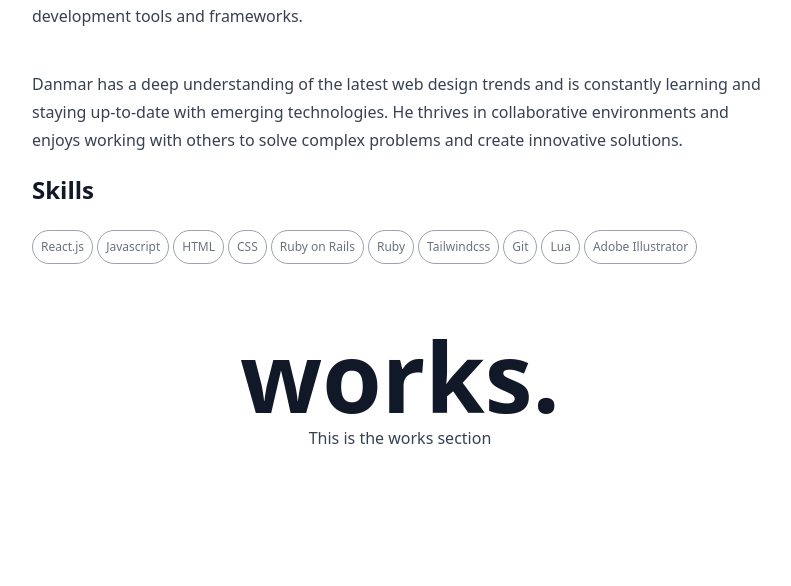
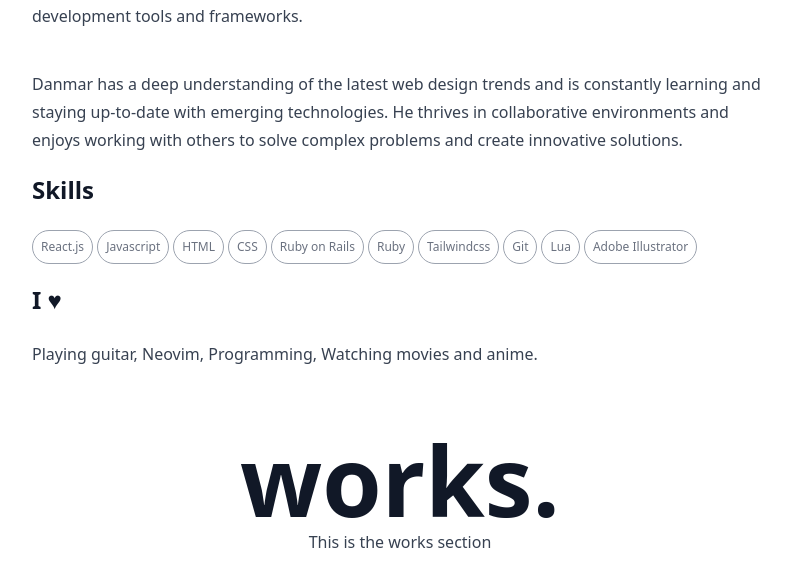
Before and after one commit to danjvarela/personal-website, a Next.js app: page / in a window 1280 px wide. Shown: the part 1391-1977 px from the top of the page, without its empty margins (240-1031 px from the left). Built offline with nearby package versions, Linux system fonts and the light colour scheme.

Commit message:
Add hobbies

```diff
--- a/src/components/About.tsx
+++ b/src/components/About.tsx
@@ -24,6 +24,8 @@ export default function About() {
           ))
         }
       </div>
+      <h2 className="w-full text-left mt-5">I ♥</h2>
+      <p className="w-full">Playing guitar, Neovim, Programming, Watching movies and anime.</p>
     </Section>
   )
 }
```
